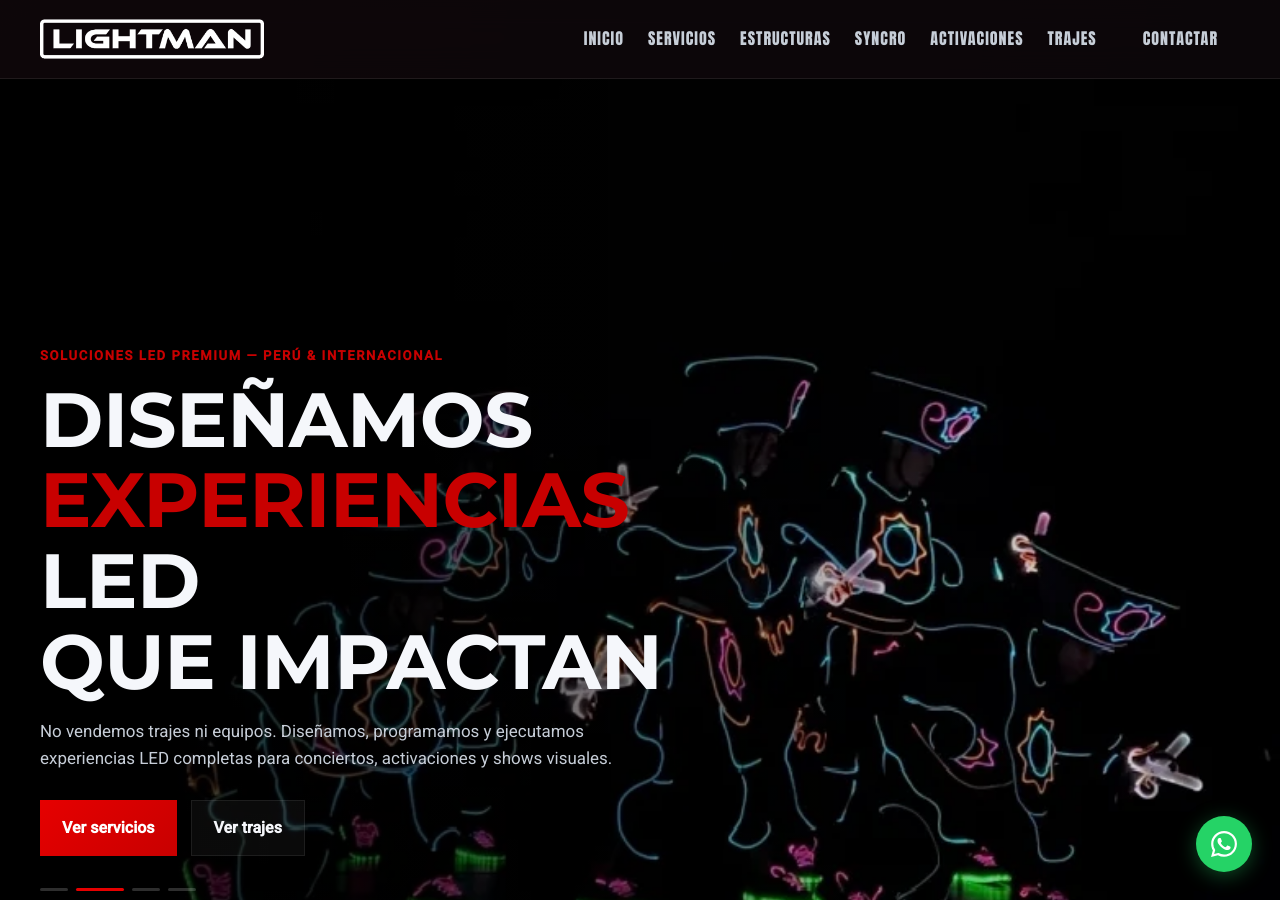
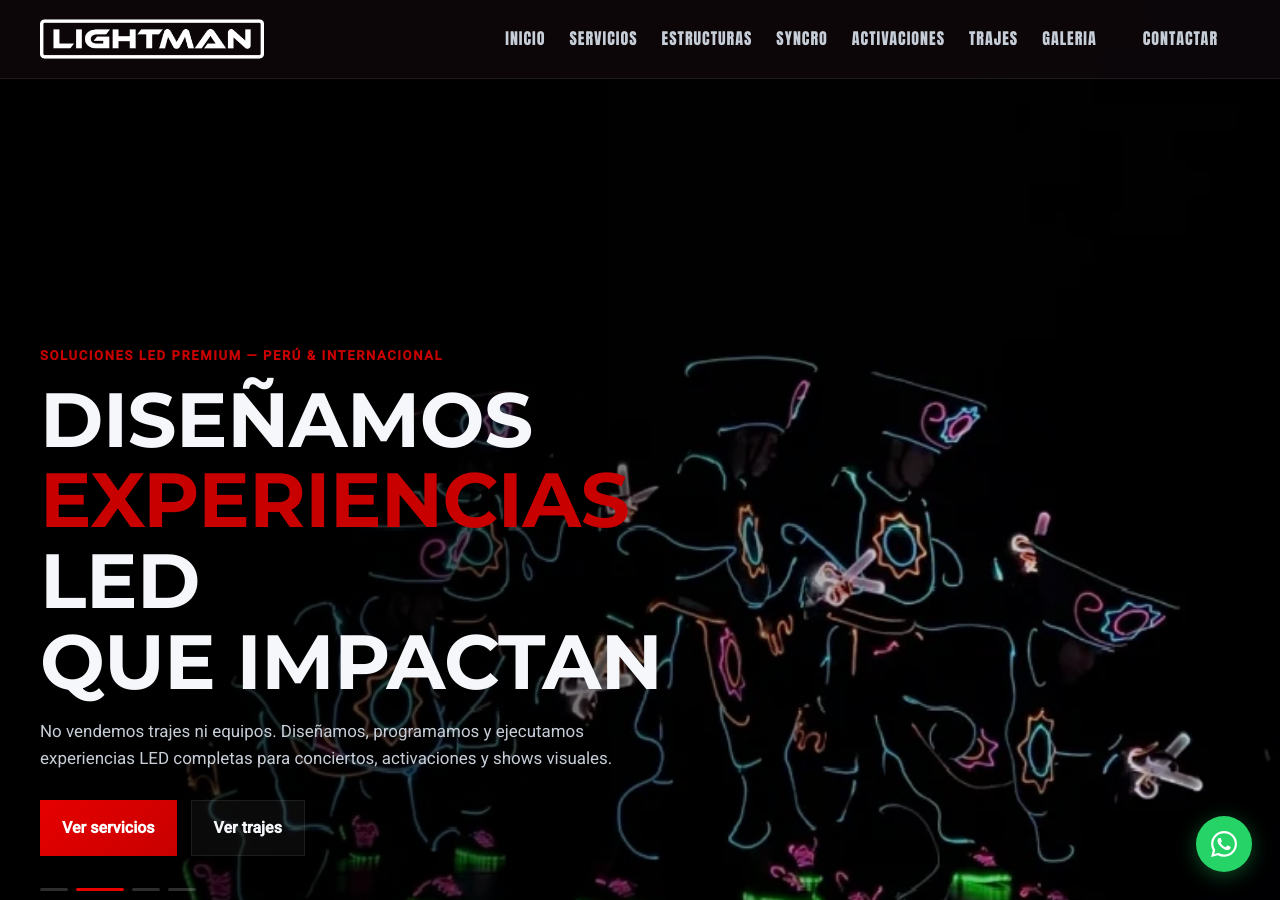
Before and after one commit to ZekturCh/LIGHTMAN, a Jekyll site: the page built from index.html, in a window 1280 px wide and 900 px high. Built offline with Jekyll 4.4.1, drawn with Linux system fonts in a browser that asks for light colours.

Commit message:
Add link to Galeria in header

```diff
--- a/_includes/header.html
+++ b/_includes/header.html
@@ -18,6 +18,7 @@
       <a href="{{ '/showsyncro.html' | relative_url }}">Syncro</a>
       <a href="{{ '/activaciones.html' | relative_url }}">Activaciones</a>
       <a href="{{ '/trajes.html' | relative_url }}">Trajes</a>
+      <a href="{{ '/galeria.html' | relative_url }}">Galeria</a>
 
       <a href="https://wa.me/51964111591"
          class="btn btn-nav"
```
